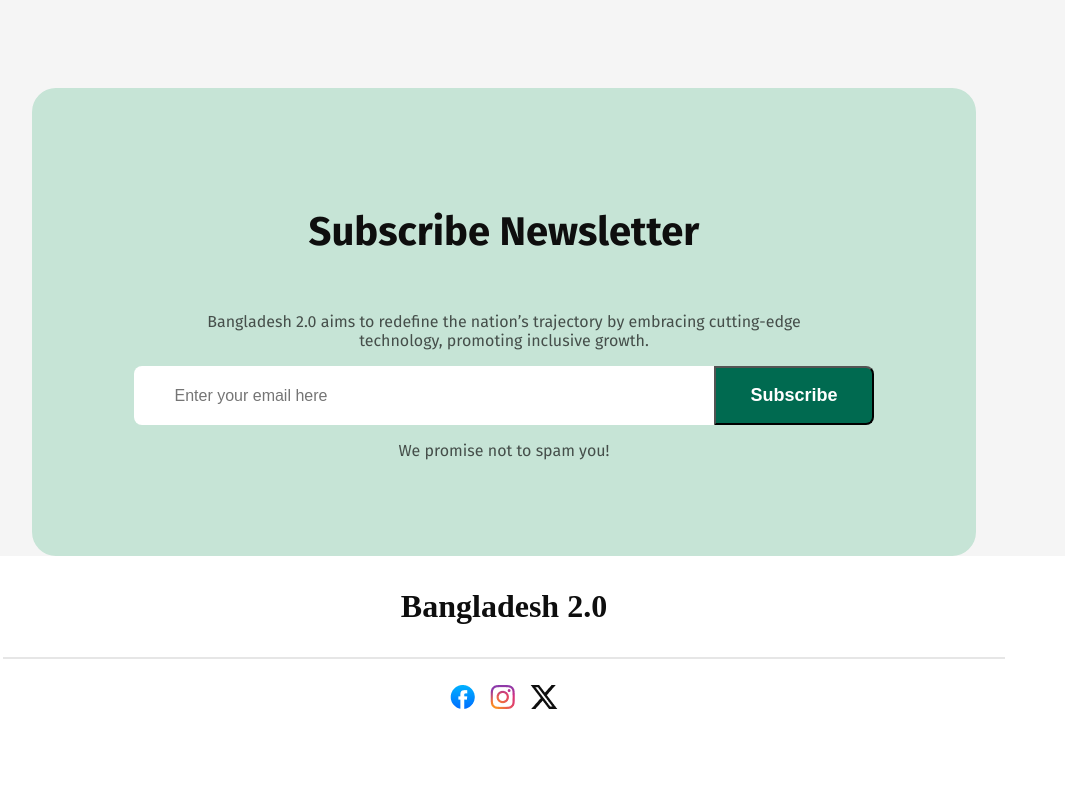
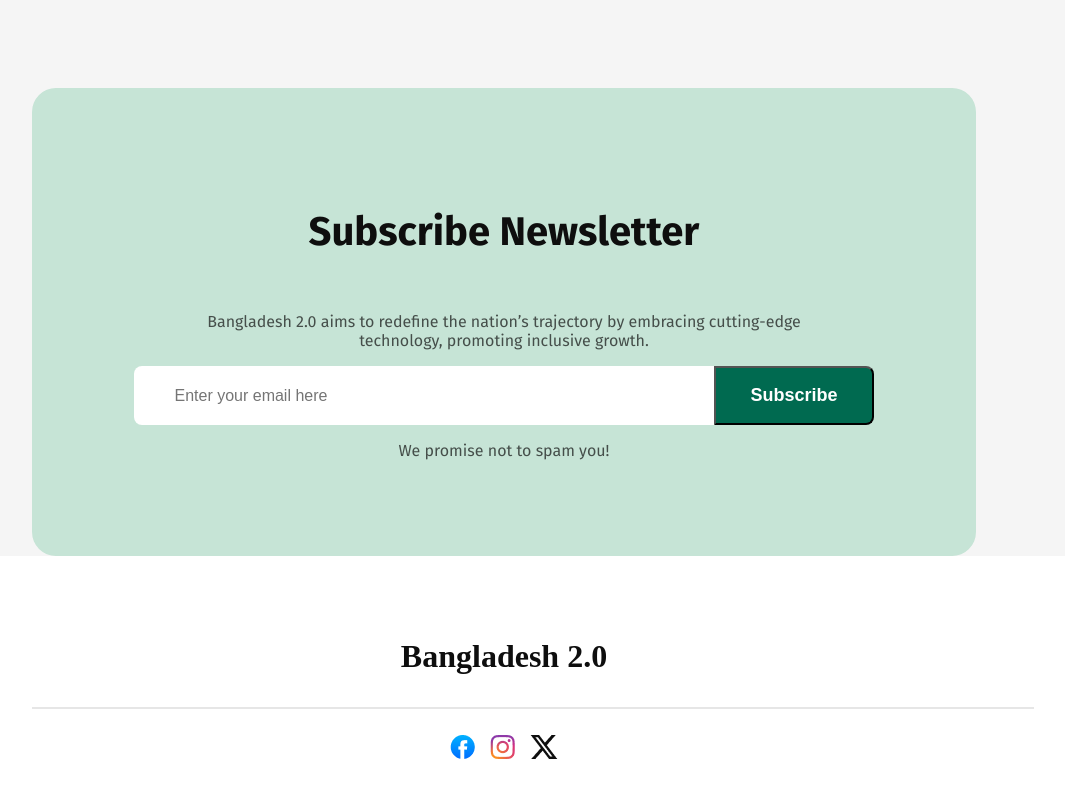
Before and after one commit to shaminyeasir/Assignment-1, a plain HTML site: page index.html in a window 1280 px wide. Shown: the part 4151-4948 px from the top of the page, without its empty margins (136-1201 px from the left). Before the commit the page ends 4868 px from the top, so only its background shows below. Drawn offline with Linux system fonts and the light colour scheme.

Commit message:
changing padding

```diff
--- a/styles/styles.css
+++ b/styles/styles.css
@@ -425,5 +425,6 @@ header,main {
 }
 footer{
     background-color: rgb(255, 255, 255);
-    padding-left: 50px 160px;
+    padding: 50px 160px;
+
 }
```
